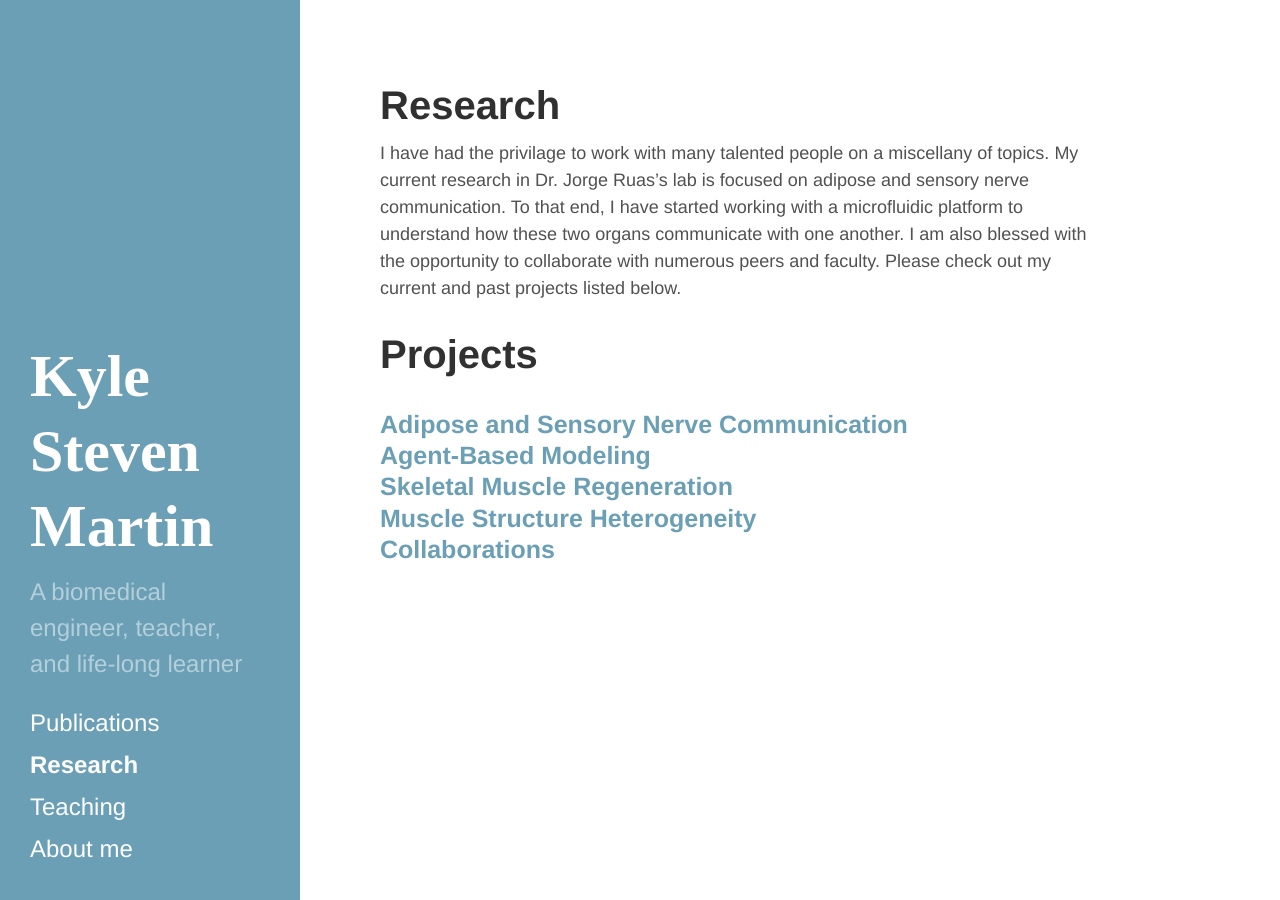
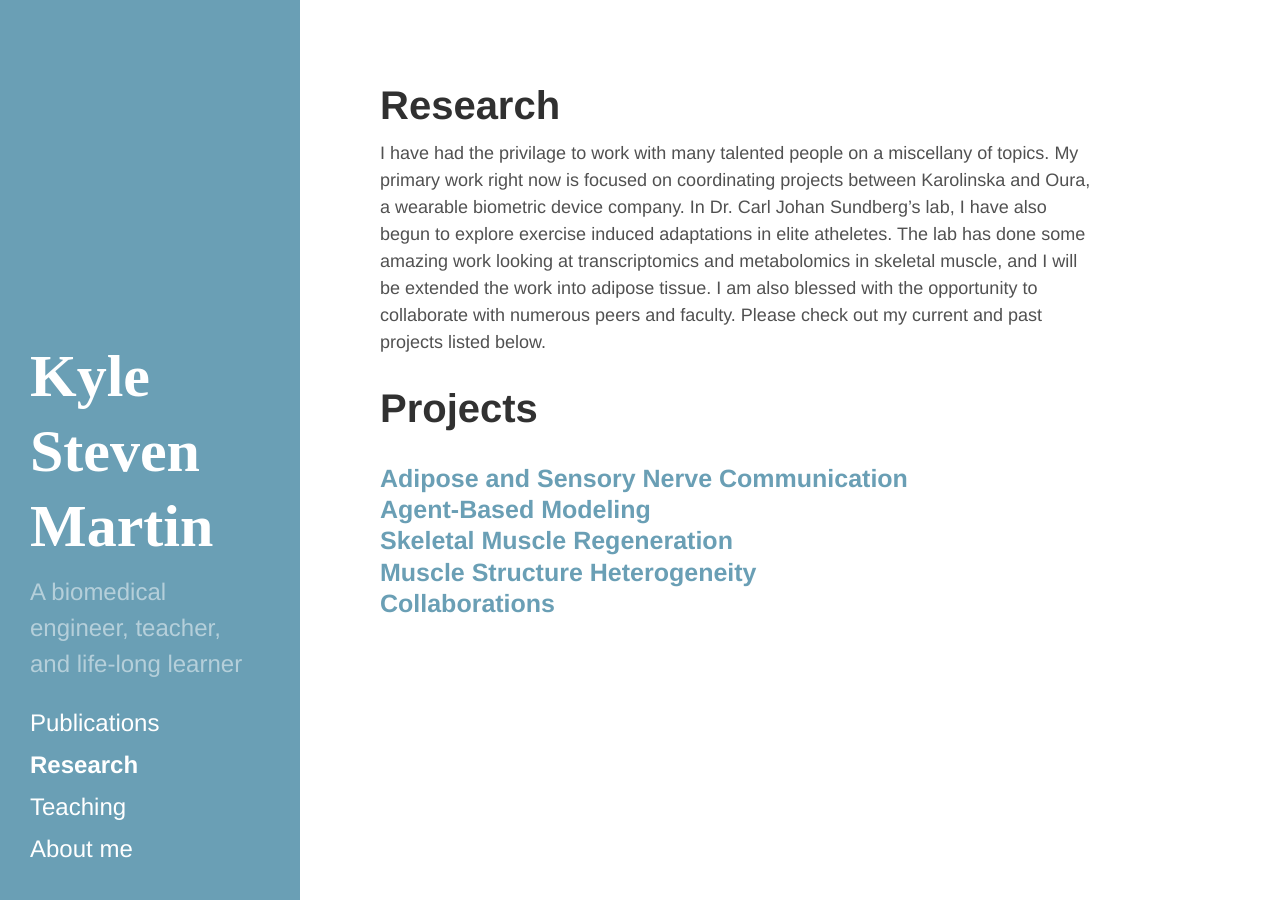
Before and after one commit to ksm362/ksm362.github.io, a Jekyll site: the page built from Research.md, in a window 1280 px wide. Built offline with Jekyll 4.4.1, drawn with Linux system fonts in a browser that asks for light colours.

Commit message:
updates!

```diff
--- a/Research.md
+++ b/Research.md
@@ -4,8 +4,9 @@ title: Research
 ---
 
 I have had the privilage to work with many talented people on a miscellany of topics.
-My current research in Dr. Jorge Ruas's lab is focused on adipose and sensory nerve communication.
-To that end, I have started working with a microfluidic platform to understand how these two organs communicate with one another.
+My primary work right now is focused on coordinating projects between Karolinska and Oura, a wearable biometric device company.
+In Dr. Carl Johan Sundberg's lab, I have also begun to explore exercise induced adaptations in elite atheletes.
+The lab has done some amazing work looking at transcriptomics and metabolomics in skeletal muscle, and I will be extended the work into adipose tissue.
 I am also blessed with the opportunity to collaborate with numerous peers and faculty.
 Please check out my current and past projects listed below.
 
```
Also changed, not shown: PubsCV.md (+1 -0 lines), _posts/2016-02-23-Collaborations.md (+1 -1 lines), 1 other file.
